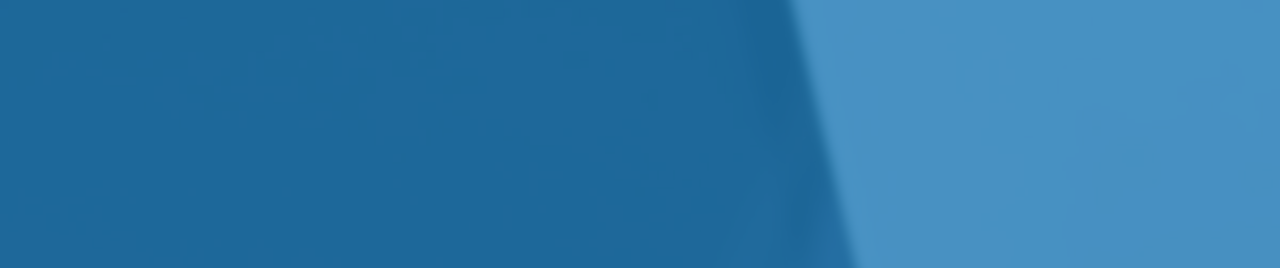
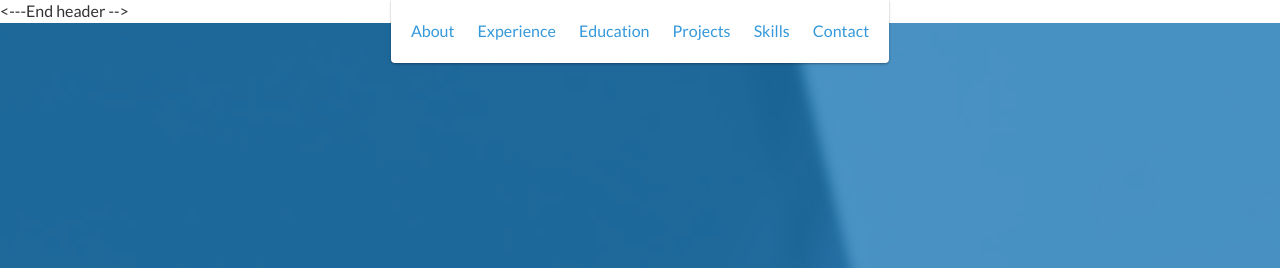
Before and after one commit to DivyamSobti/divyamsobti.github.io, a website: page index.html in a window 1280 px wide. Shown: the top 268 px of the page. Drawn offline with nearby package versions, Linux system fonts and the light colour scheme.

Commit message:
Update index.html

```diff
--- a/index.html
+++ b/index.html
@@ -19,7 +19,7 @@
         <i class="fa fa-bars" aria-hidden="true"></i>
     </div>
     <!-- End #mobile-menu-toggle -->
-    <!-- <header>
+    <header>
         <div id="mobile-menu-close">
             <span>Close</span> <i class="fa fa-times" aria-hidden="true"></i>
         </div>
```
